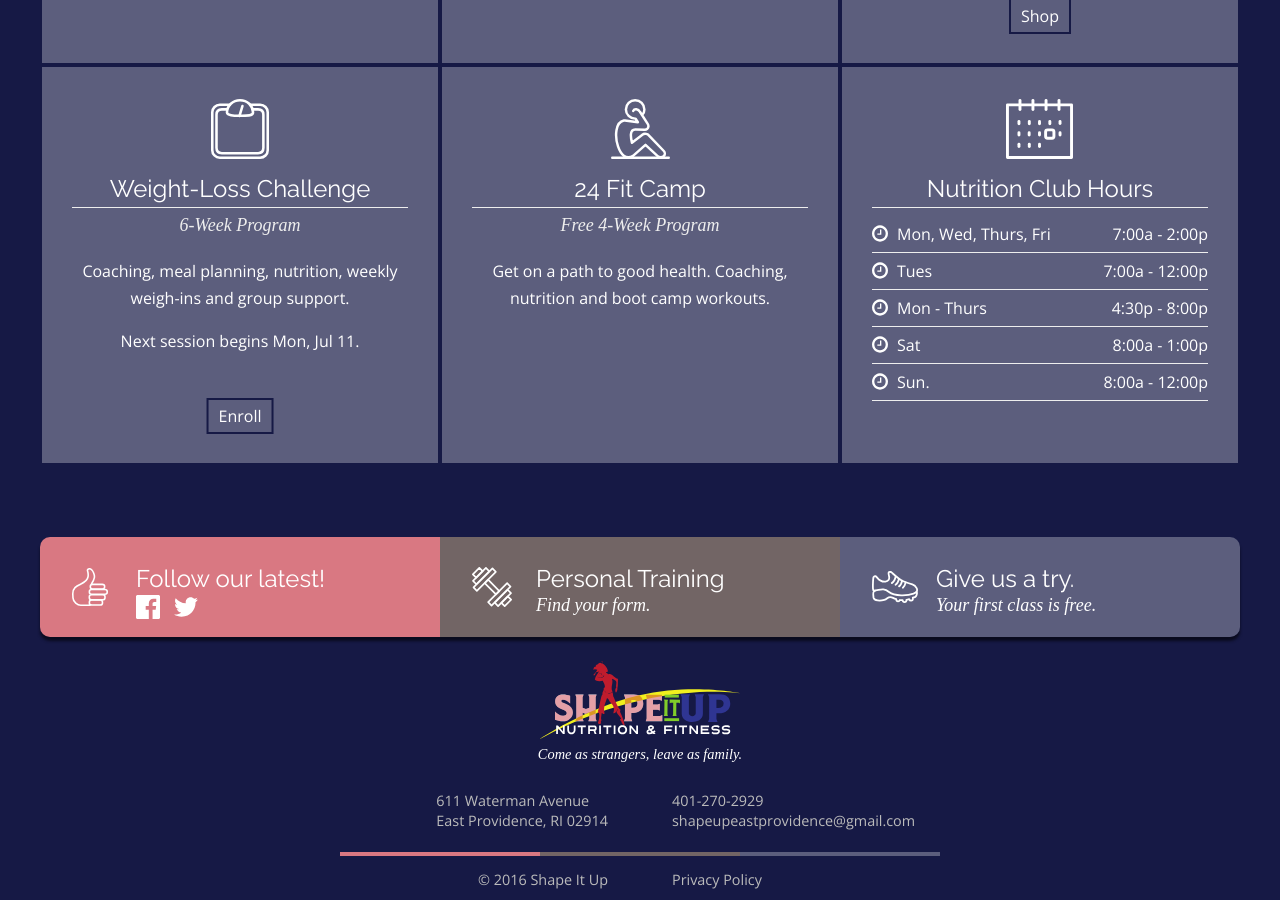
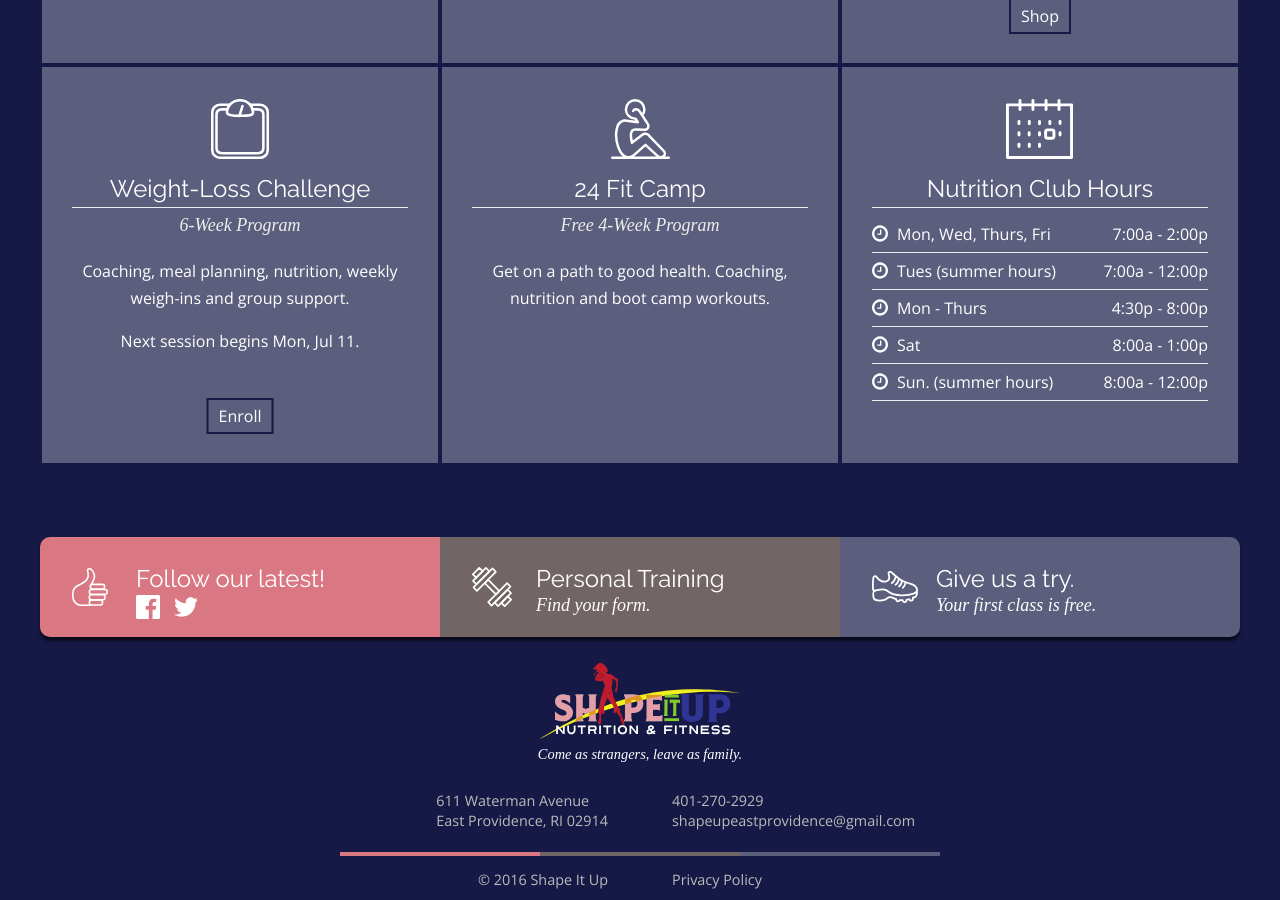
Before and after one commit to rwstone/shapeitup, a Jekyll site: the page built from nutrition/index.md, in a window 1280 px wide and 900 px high, scrolled down 1600 px. Built offline with Jekyll 4.4.1, drawn with Linux system fonts in a browser that asks for light colours; some web fonts are replaced.

Commit message:
Updated Index

```diff
--- a/nutrition/index.md
+++ b/nutrition/index.md
@@ -30,14 +30,14 @@ service_boxes:
 schedule:
 - days: Mon, Wed, Thurs, Fri
   hours: 7:00a - 2:00p
-- days: Tues
+- days: Tues (summer hours)
   hours: 7:00a - 12:00p
 - days: Mon - Thurs
   hours: 4:30p - 8:00p
 - days: Sat
   hours: 8:00a - 1:00p
-- days: Sun.
-  hours: 8:00a - 12:00p
+- days: Sun. (summer hours)
+  hours: '8:00a - 12:00p '
 layout: nutrition
 ---
 
```
